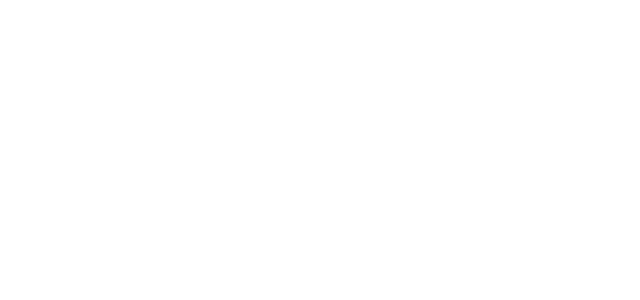
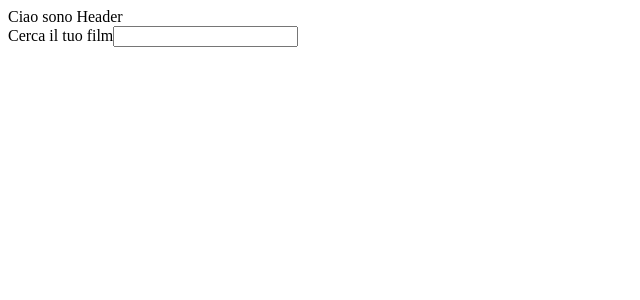
Before and after one commit to gabriele-ag/react-boolflix, a React (Vite) app: page / in a window 1280 px wide. Shown: the top 300 px of the page, without its empty margins (0-640 px from the left). Built offline with nearby package versions, Linux system fonts and the light colour scheme; no server answers.

Commit message:
feat: created first part header and main, axios ok

```diff
--- a/package.json
+++ b/package.json
@@ -10,8 +10,10 @@
     "preview": "vite preview"
   },
   "dependencies": {
+    "axios": "^1.10.0",
     "react": "^19.1.0",
-    "react-dom": "^19.1.0"
+    "react-dom": "^19.1.0",
+    "react-router-dom": "^7.6.2"
   },
   "devDependencies": {
     "@eslint/js": "^9.25.0",
--- a/src/App.jsx
+++ b/src/App.jsx
@@ -1,10 +1,12 @@
-
+import Header from "./components/AppHeader"
+import Main from "./components/AppMain"
 
 function App() {
 
   return (
     <>
-
+      <Header/>
+      <Main/>
     </>
   )
 }
--- a/src/components/AppHeader.jsx
+++ b/src/components/AppHeader.jsx
@@ -0,0 +1,9 @@
+function Header () {
+    return (
+        <header>
+            Ciao sono Header
+        </header>
+    )
+}
+
+export default Header
--- a/src/components/AppMain.jsx
+++ b/src/components/AppMain.jsx
@@ -0,0 +1,31 @@
+import {useState, useEffect} from "react"
+import axios from "axios"
+
+
+function Main() {
+    const [movie, setMovie] = useState([])
+
+    const apiKey="05f25a38e80d3f281215e0480061a071"
+    // const apiUrl="https://api.themoviedb.org/3/search/movie"
+
+    useEffect(() => {
+            axios
+                .get(`https://api.themoviedb.org/3/search/movie?api_key=${apiKey}`)
+                .then((resp) => {
+                const movieList = resp.data
+                console.log(movieList)
+                setMovie(movieList)
+                })
+    }, [])
+
+
+    return (
+        <main>
+            <label>Cerca il tuo film</label>
+            <input></input>
+        </main>
+    )
+
+}
+
+export default Main
```
Also changed, not shown: src/contexts/GlobalContext.jsx (+22 -0 lines), 2 other files (tests, documents, lock files or other folders).
